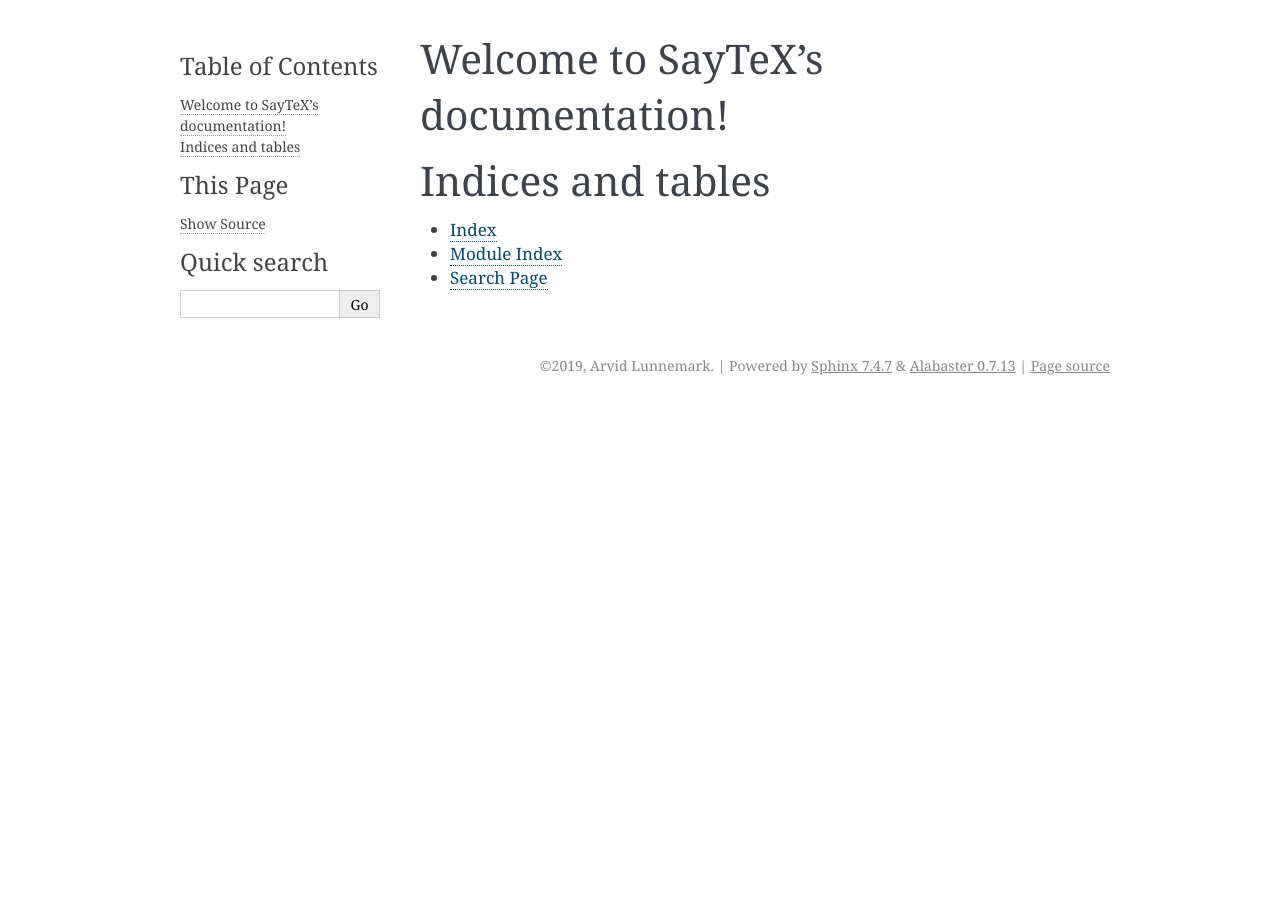
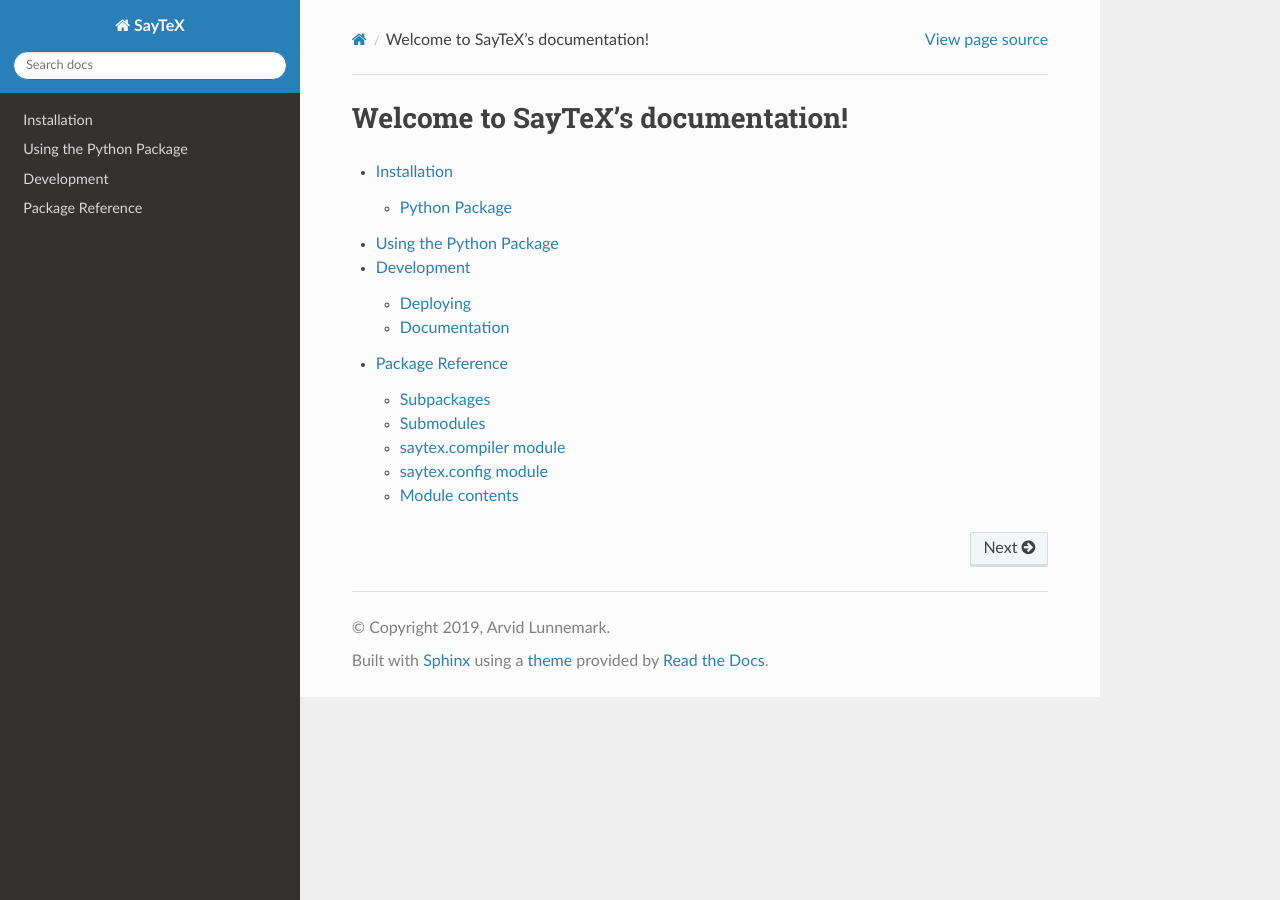
Before and after one commit to arvid220u/saytex, a Sphinx documentation site: the page built from docs/index.rst, in a window 1280 px wide. Built offline with Sphinx 7.4.7 and the Read the Docs theme 2.0.0, drawn with Linux system fonts in a browser that asks for light colours.

Commit message:
add sections to docs

```diff
--- a/docs/conf.py
+++ b/docs/conf.py
@@ -44,7 +44,7 @@
 # The theme to use for HTML and HTML Help pages.  See the documentation for
 # a list of builtin themes.
 #
-html_theme = 'alabaster'
+html_theme = 'sphinx_rtd_theme'
 
 # Add any paths that contain custom static files (such as style sheets) here,
 # relative to this directory. They are copied after the builtin static files,
--- a/docs/index.rst
+++ b/docs/index.rst
@@ -8,13 +8,8 @@
 
 .. toctree::
    :maxdepth: 2
-   :caption: Contents:
 
-
-
-Indices and tables
-==================
-
-* :ref:`genindex`
-* :ref:`modindex`
-* :ref:`search`
+   installation
+   usingpython
+   developing
+   Package Reference <saytex>
--- /dev/null
+++ b/docs/installation.rst
@@ -0,0 +1,10 @@
+Installation
+=================
+
+
+Python Package
+--------------
+
+SayTeX exists as a Python 3 package, which allows you to use the SayTeX functionality from any Python module or script.
+
+Install the ``saytex`` package using PyPI: ``pip3 install saytex``.
--- /dev/null
+++ b/docs/usingpython.rst
@@ -0,0 +1,4 @@
+Using the Python Package
+========================
+
+The ``saytex`` Python package consists mainly of the ``Saytex`` class. It contains the method ``to_latex`` which takes a string as its input and outputs a well-formatted LaTeX string.
```
Also changed, not shown: README.md (+0 -13 lines), docs/developing.rst (added, +20 -0 lines), 2 other files.
